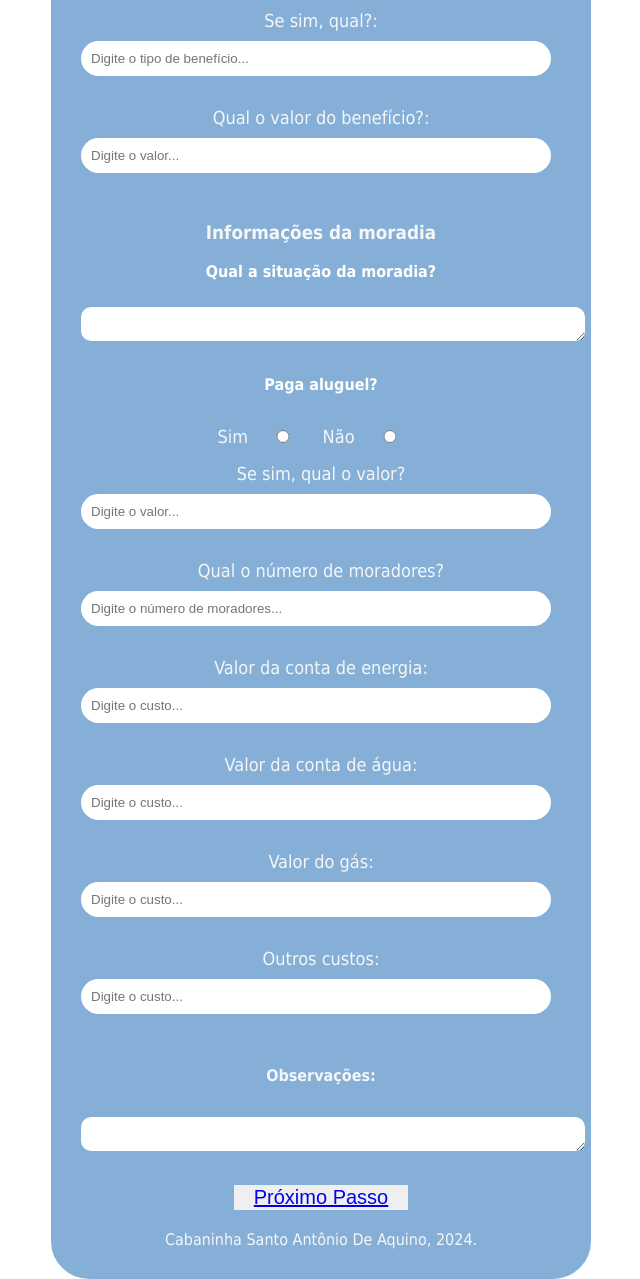
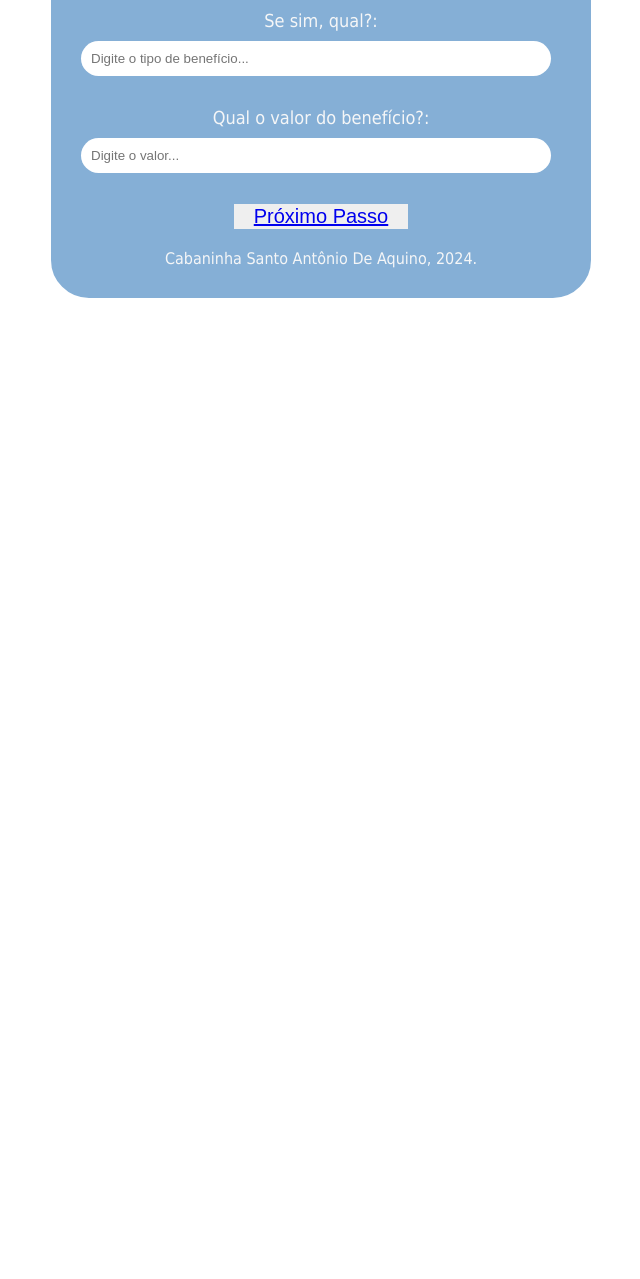
Before and after one commit to Feliveira123/Projeto-Cabaninha, a plain HTML site: page formulario.html in a window 1280 px wide. Shown: the part 2085-3364 px from the top of the page, without its empty margins (319-959 px from the left). After the commit the page ends 2385 px from the top, so only its background shows below. Drawn offline with Linux system fonts and the light colour scheme.

Commit message:
Remoção da parte de moradia

```diff
--- a/formulario.html
+++ b/formulario.html
@@ -59,7 +59,7 @@
         <input placeholder="Digite seu salário..." required id="salário" type="text"></input>
       </label><br>
       <label id="bolsa-família-label">Valor Bolsa-Família:
-        <input placeholder="Digite o valor..." required id="bolsa-família" type="text"></input>
+        <input placeholder="Digite o valor..." id="bolsa-família" type="text"></input>
       </label><br>
 
       <p>Estado civil:</p>
@@ -98,39 +98,7 @@
         <input placeholder="Digite o valor..." id="valor-benefício" type="text"></input>
       </label><br>
 
-      <h3>Informações da moradia</h3>
 
-      <p>Qual a situação da moradia?</p><br>
-
-      <textarea class="input-element" placeholder="Situação da moradia..." type="texarea"> </textarea><br>
-
-      <p>Paga aluguel?</p><br>
-
-      <label>Sim<input required class="radio-element" value="option1" name="option-button" type="radio"></input></label>
-      <label>Não<input required class="radio-element" value="option1" name="option-button" type="radio"></input></label><br>
-
-      <label id="valor-aluguel-label">Se sim, qual o valor?
-        <input placeholder="Digite o valor..." id="valor-aluguel" type="text"></input>
-      </label><br>
-      <label id="número-moradores-label">Qual o número de moradores?
-        <input required placeholder="Digite o número de moradores..." id="nnúmero-moradores" type="number"></input>
-      </label><br>
-      <label id="energia-custo-label">Valor da conta de energia:
-        <input placeholder="Digite o custo..." id="custo-energia" type="text"></input>
-      </label><br>
-      <label id="água-custo-label">Valor da conta de água:
-        <input placeholder="Digite o custo..." id="custo-água" type="text"></input>
-      </label><br>
-      <label id="gás-custo-label">Valor do gás:
-        <input placeholder="Digite o custo..." id="custo-gás" type="text"></input>
-      </label><br>
-      <label id="outro-custo-label">Outros custos:
-        <input placeholder="Digite o custo..." id="custo-energia" type="text"></input>
-      </label><br>
-
-      <h4>Observações:</h4>
-
-      <textarea class="input-element" placeholder="Situação da moradia..." type="texarea"> </textarea><br>
 
     <button id="submit"><a href="formulario-conjuge.html" target="_blank">Próximo Passo</a></button>
 
```
